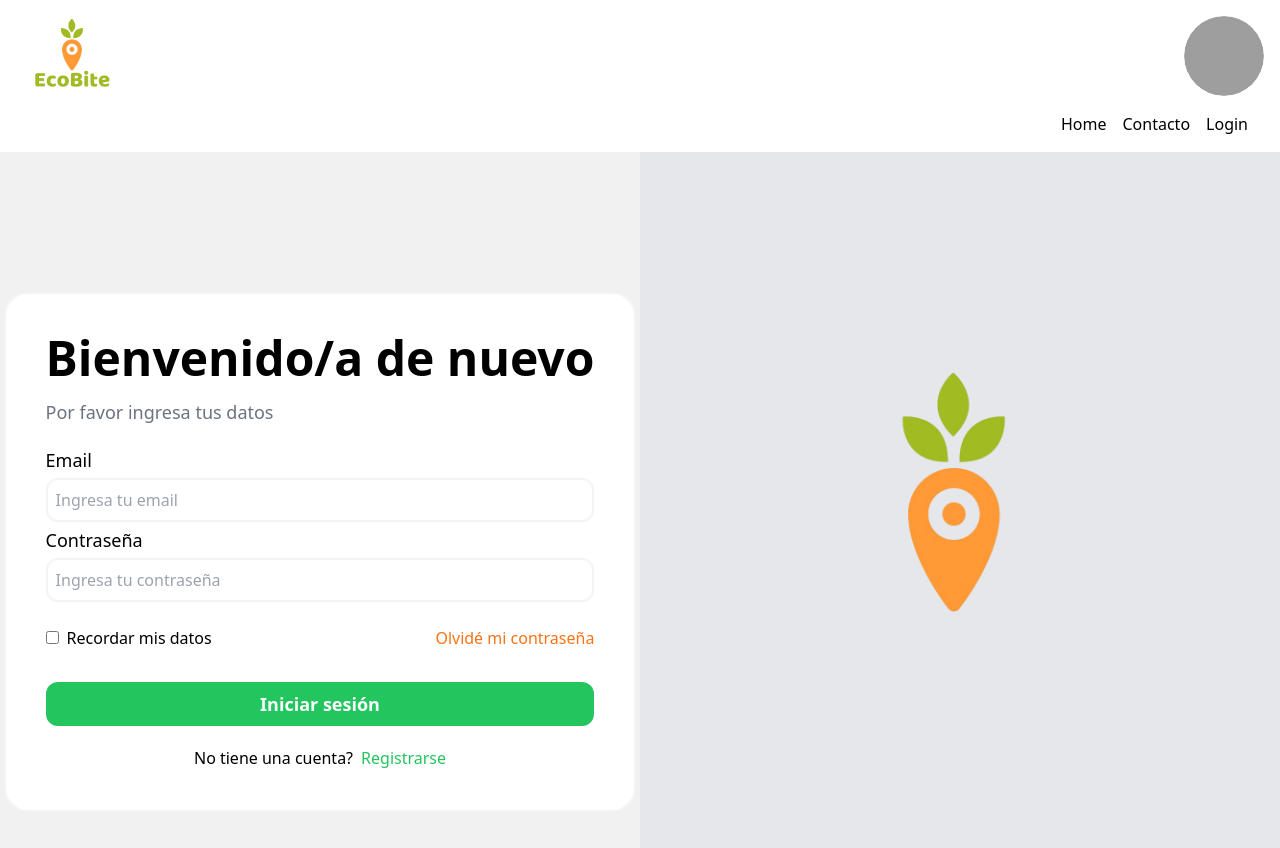
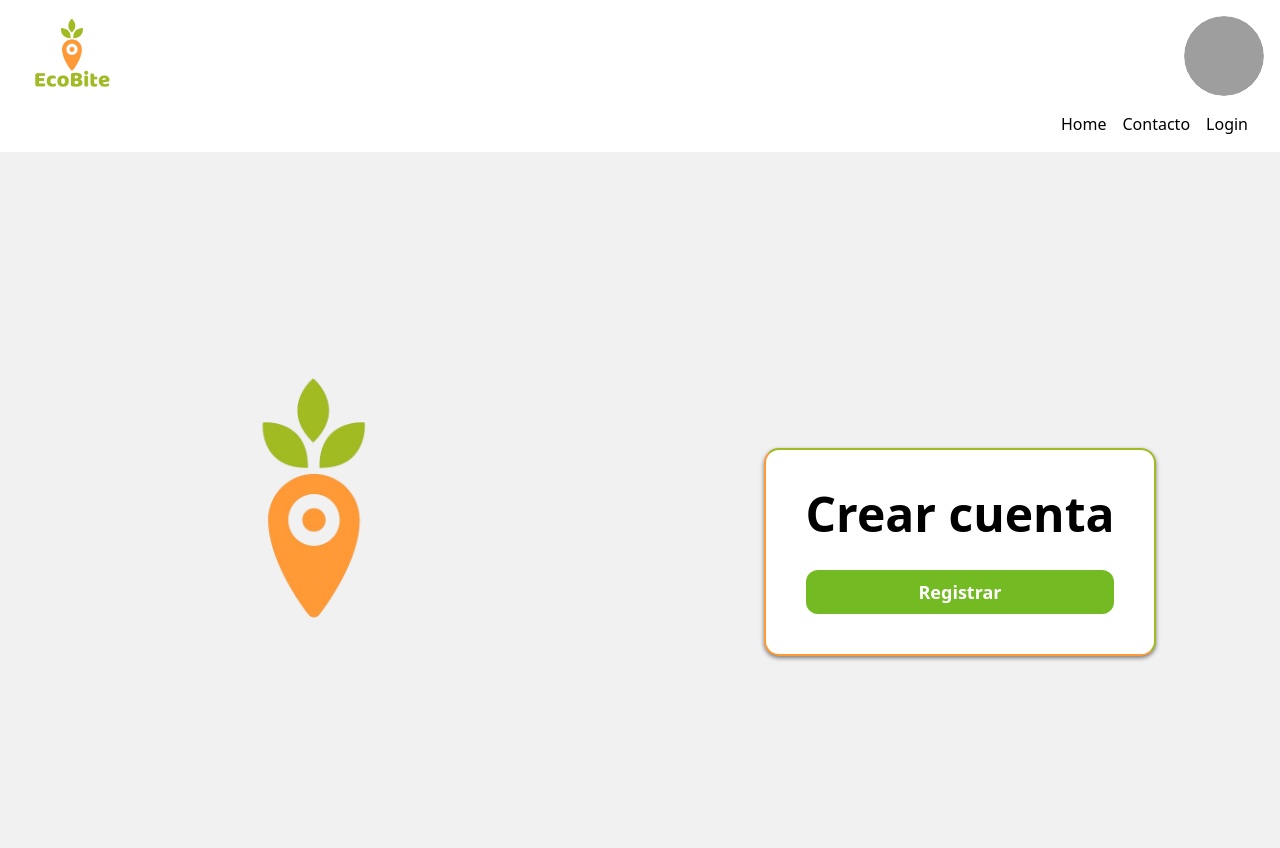
Before and after one commit to No-Country/c16-47-n-java, a React (Vite) app in the folder front/: page /login in a window 1280 px wide. Both pictures are taken after a click on the button "Registrarse". Shown: the top 848 px of the page. Built offline with nearby package versions, Linux system fonts and the light colour scheme; grey boxes are pictures that could not be loaded.

Commit message:
Update Login.jsx

```diff
--- a/front/src/components/shared/Login.jsx
+++ b/front/src/components/shared/Login.jsx
@@ -1,10 +1,51 @@
-// LoginForm.jsx
+import { useState } from "react";
+
 const LoginForm = () => {
+  const [showRegisterForm, setShowRegisterForm] = useState(false);
+
+  const toggleRegisterForm = () => {
+    setShowRegisterForm(!showRegisterForm);
+  };
+
+  const handleRegister = () => {
+    // Aquí establecemos el estado de showRegisterForm a falso
+    setShowRegisterForm(false);
+  };
+
   return (
-    <body className="bg-[#f1f1f1] flex w-full h-screen">
-      <div className="w-full flex items-center justify-center lg:w-1/2">
-        <div className="bg-white px-10 py-10 rounded-3xl border-2 border-gray-100">
-          <h1 className="text-5xl font-semibold">Bienvenido/a de nuevo</h1>
+    <section className="bg-[#fafafa] flex w-full h-screen">
+      {/* Lado izquierdo */}
+      <div className="relative lg:flex h-full w-full lg:w-1/2 items-center justify-center bg-[#f1f1f1]">
+        {showRegisterForm ? (
+          <img
+            src="src/assets/img/Loguito-removebg.png"
+            className="animate-bounce h-60 w-60"
+          />
+        ) : (
+          <div
+            className="bg-white px-10 py-10 rounded-3xl border-t-2 border-r-2 border-b-2 border-l-2 border-[#ff9a36] border-t-[#a1bb23] border-r-[#a1bb23] border-b-[#ff9a36]"
+            style={{
+              borderRadius: "15px",
+              boxShadow: "0px 2px 4px rgba(0, 0, 0, 0.5)",
+            }}
+          >
+            <h1 className="text-5xl font-semibold">
+              {showRegisterForm ? "Crear cuenta" : "Bienvenido/a de nuevo"}
+            </h1>
+            {showRegisterForm && (
+              <div className="mt-8 flex flex-col gap-y-4">
+                {/* Contenido del formulario de registro */}
+                <button
+                  className="active:scale-[.98] hover:scale-[1.01] py-2 rounded-xl bg-[#74BB23] text-white text-lg font-bold"
+                  onClick={handleRegister} // Manejador para el botón "Registrar"
+                >
+                  Registrar
+                </button>
+              </div>
+            )}
+            {!showRegisterForm && (
+              <>
+                {/* Contenido del formulario de inicio de sesión */}
                 <p className="font-medium text-lg text-gray-500 mt-4">
                   Por favor ingresa tus datos
                 </p>
@@ -23,41 +64,57 @@ const LoginForm = () => {
                       placeholder="Ingresa tu contraseña"
                     />
                   </div>
-            <div className="mt-5 flex justify-between items-center">
-              <div>
-                <input type="checkbox" id="recordar" />
-                <label
-                  className="ml-2 font-medium text-base"
-                  htmlFor="recordar"
-                >
-                  Recordar mis datos
-                </label>
-              </div>
-              <button className="font-medium text-base text-orange-500">
-                Olvidé mi contraseña
-              </button>
                 </div>
                 <div className="mt-8 flex flex-col gap-y-4">
-              <button className="active:scale-[.98] hover:scale-[1.01] py-2 rounded-xl bg-green-500 text-white text-lg font-bold">
+                  <button className="active:scale-[.98] hover:scale-[1.01] py-2 rounded-xl bg-[#74BB23] text-white text-lg font-bold">
                     Iniciar sesión
                   </button>
                 </div>
                 <div className="mt-5 flex justify-center items-center">
                   <p className="font-medium text-base">No tiene una cuenta?</p>
-              <button className="text-green-500 text-base font-medium ml-2">
+                  <button
+                    className="text-[#A1BB23] text-base font-medium ml-2"
+                    onClick={toggleRegisterForm}
+                  >
                     Registrarse
                   </button>
                 </div>
+              </>
+            )}
           </div>
+        )}
       </div>
-      </div>
-      <div className="hidden relative lg:flex h-full w-1/2 items-center justify-center bg-gray-200">
+
+      {/* Lado derecho */}
+      <div className="relative lg:flex h-full w-full lg:w-1/2 items-center justify-center bg-[#f1f1f1]">
+        {!showRegisterForm && (
           <img
             src="src/assets/img/Loguito-removebg.png"
             className="animate-bounce h-60 w-60"
           />
+        )}
+        {showRegisterForm && (
+          <div
+            className="bg-white px-10 py-10 rounded-3xl border-t-2 border-r-2 border-b-2 border-l-2 border-[#ff9a36] border-t-[#a1bb23] border-r-[#a1bb23] border-b-[#ff9a36]"
+            style={{
+              borderRadius: "15px",
+              boxShadow: "0px 2px 4px rgba(0, 0, 0, 0.5)",
+            }}
+          >
+            <h1 className="text-5xl font-semibold">Crear cuenta</h1>
+            {/* Contenido del formulario de registro */}
+            <div className="mt-8 flex flex-col gap-y-4">
+              <button
+                className="active:scale-[.98] hover:scale-[1.01] py-2 rounded-xl bg-[#74BB23] text-white text-lg font-bold"
+                onClick={handleRegister} // Manejador para el botón "Registrar"
+              >
+                Registrar
+              </button>
             </div>
-    </body>
+          </div>
+        )}
+      </div>
+    </section>
   );
 };
 
```
Lines whose indentation alone changed are shown as unchanged.
